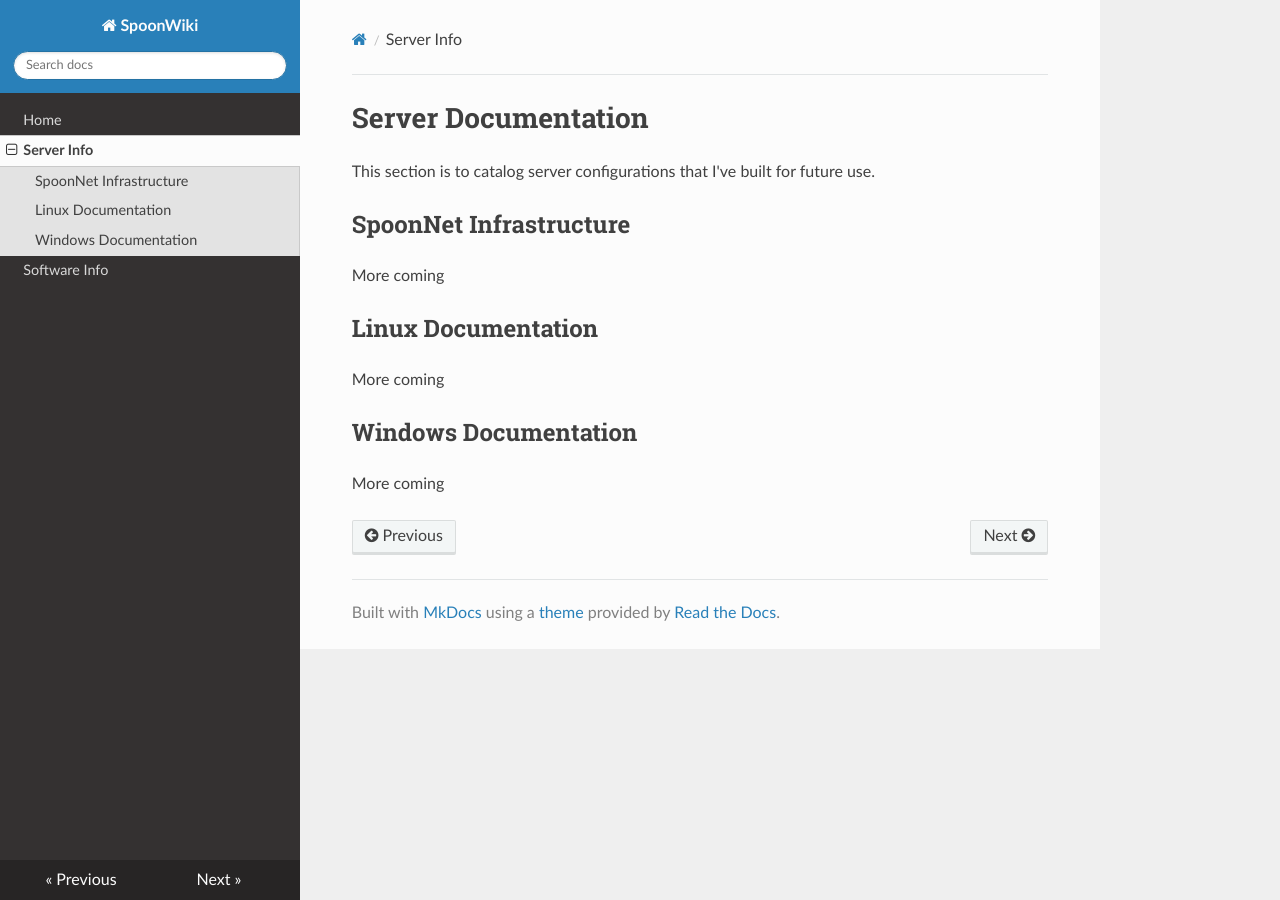
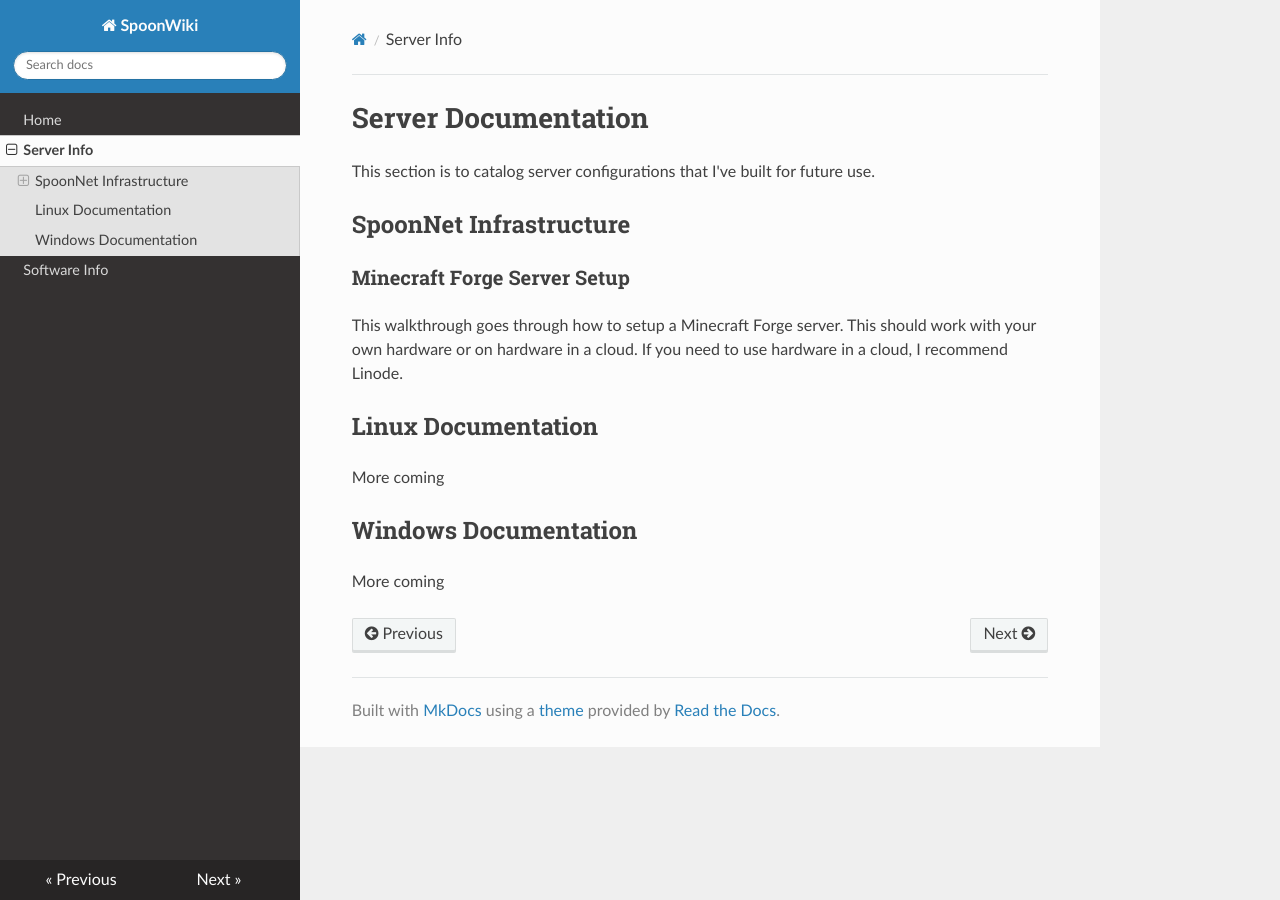
Before and after one commit to spxxn/spoonwiki, an MkDocs documentation site: the page built from docs/server.md, in a window 1280 px wide. Built offline with MkDocs 1.6.1, drawn with Linux system fonts in a browser that asks for light colours; nearby versions of some CDN libraries.

Commit message:
Added more content

```diff
--- a/docs/server.md
+++ b/docs/server.md
@@ -4,7 +4,8 @@ This section is to catalog server configurations that I've built for future use.
 
 ## SpoonNet Infrastructure
 
-More coming
+### Minecraft Forge Server Setup
+This walkthrough goes through how to setup a Minecraft Forge server. This should work with your own hardware or on hardware in a cloud. If you need to use hardware in a cloud, I recommend Linode.
 
 ## Linux Documentation
 
```
